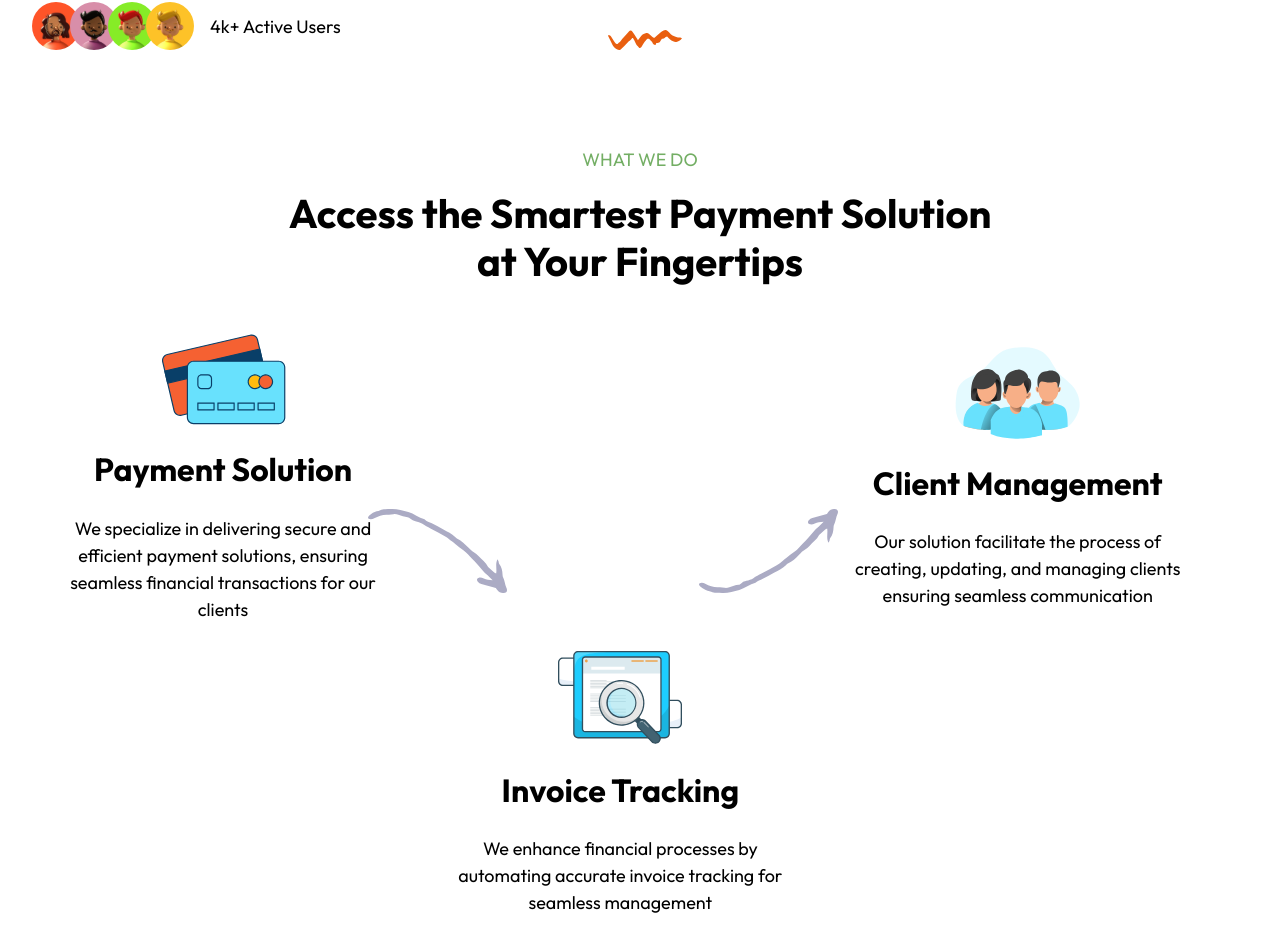
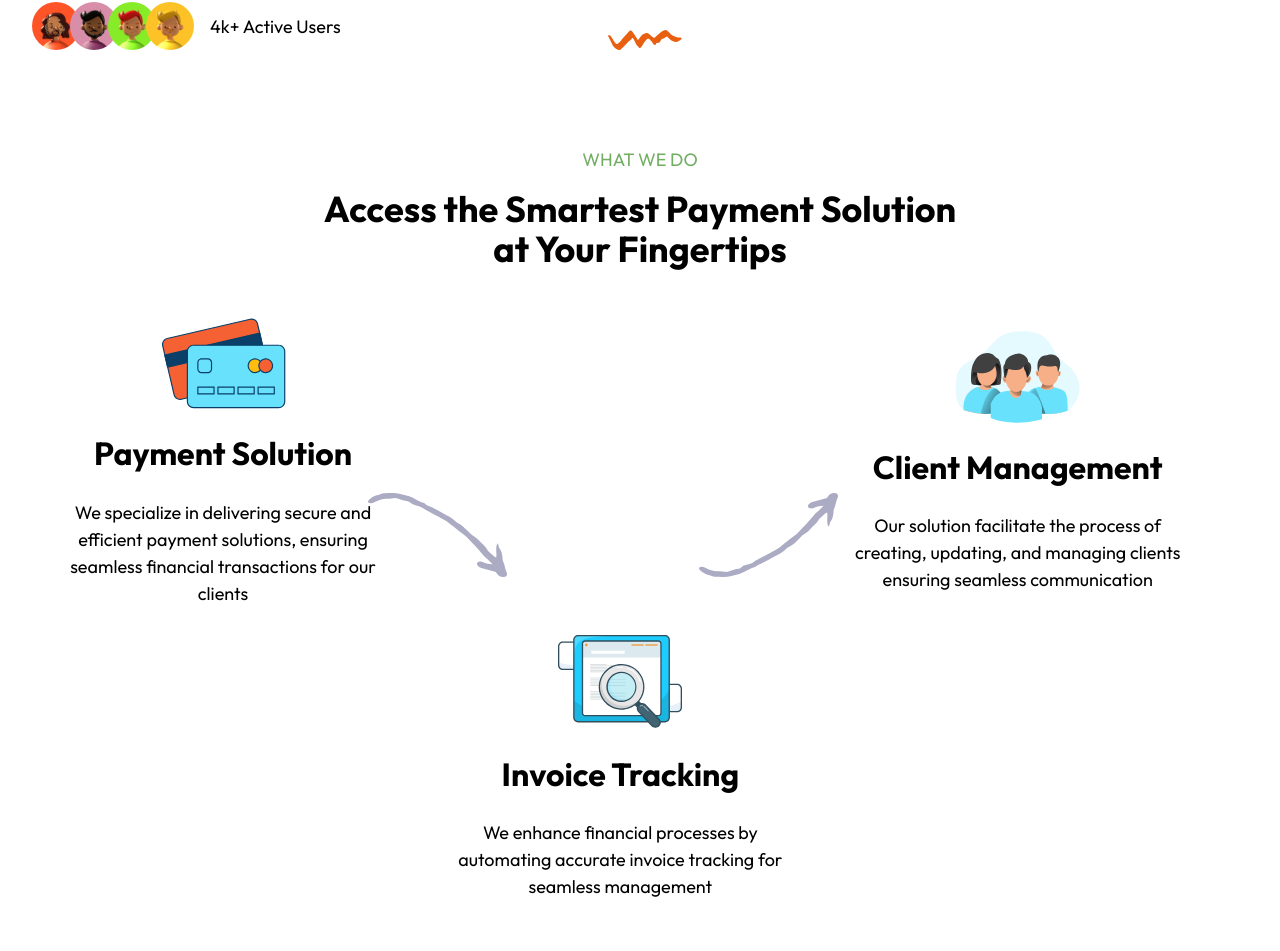
Before and after one commit to klusterthon023/klusterthon023-fintech, a React (Vite) app in the folder frontend/: page / in a window 1280 px wide. Shown: the part 899-1850 px from the top of the page. Built offline with nearby package versions, Linux system fonts and the light colour scheme.

Commit message:
Updated the content

```diff
--- a/frontend/src/pages/home/components/what-we-do-section/WhatWeDoTitle.tsx
+++ b/frontend/src/pages/home/components/what-we-do-section/WhatWeDoTitle.tsx
@@ -1,13 +1,16 @@
 import { Typography } from "../../../../design-system";
 
-
 export default function WhatWeDoTitle() {
-    return (
-        <div className="grid gap-10">
-            <div className="flex items-center flex-col gap-4">
-            <Typography color="secondary.300" className=" uppercase text-center">WHAT WE DO</Typography>
-            <Typography variant="h3" className="!max-w-[28ch] text-center">Access the Smartest Payment Solution at Your Fingertips</Typography>
-            </div>
-        </div>
-    )
+  return (
+    <div className="grid gap-10">
+      <div className="flex items-center flex-col gap-4">
+        <Typography color="secondary.300" className=" uppercase text-center">
+          WHAT WE DO
+        </Typography>
+        <Typography className="!max-w-[28ch] text-center !text-3xl md:!text-4xl !font-semibold md:!font-bold">
+          Access the Smartest Payment Solution at Your Fingertips
+        </Typography>
+      </div>
+    </div>
+  );
 }
```
